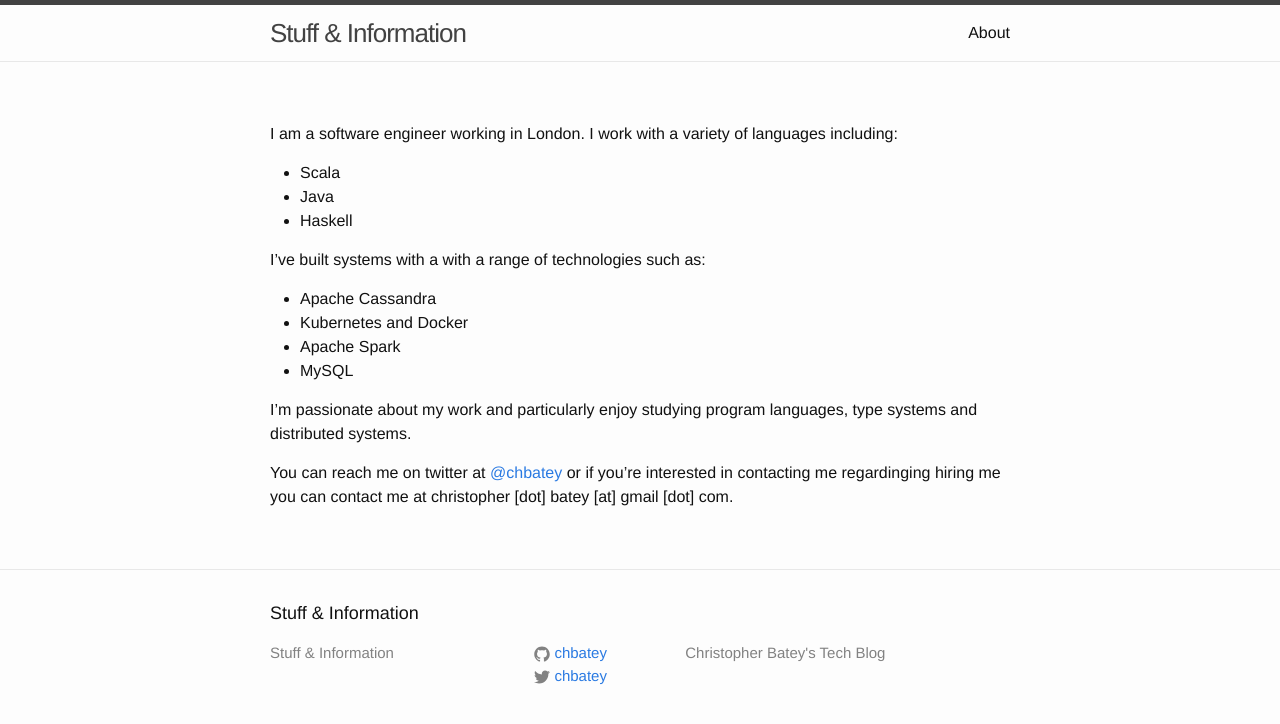
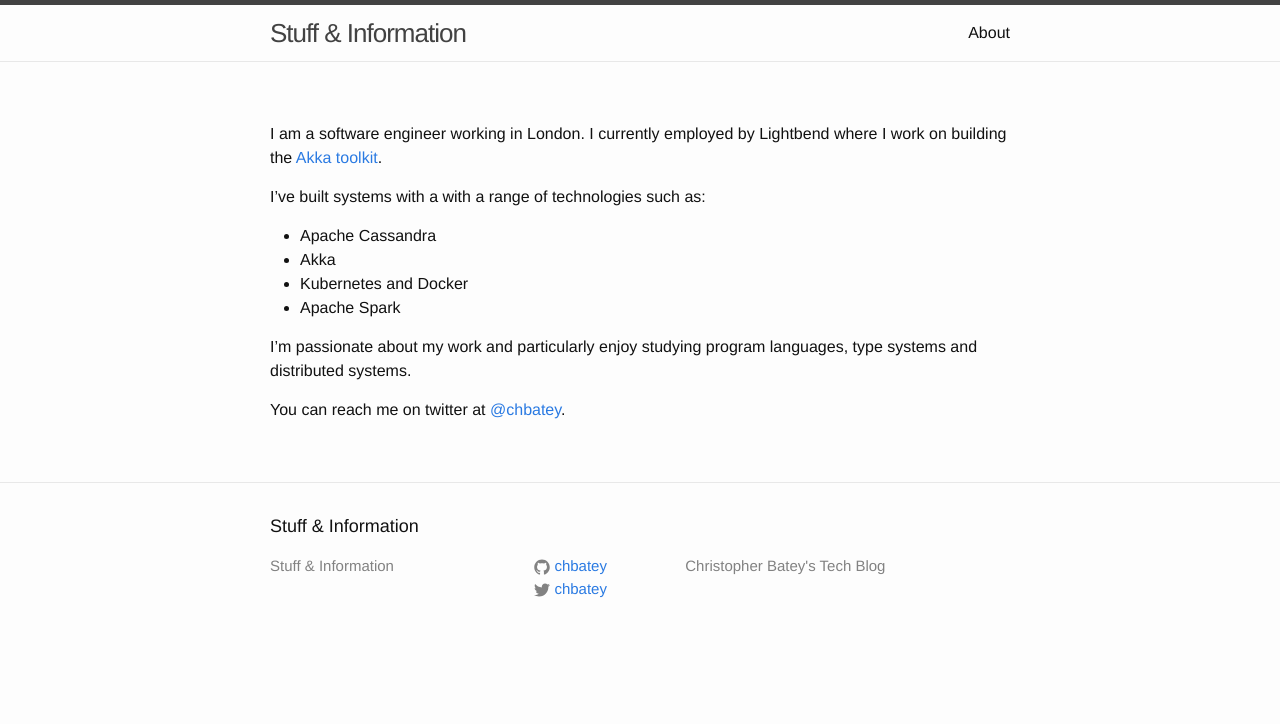
Before and after one commit to chbatey/chbatey.github.io, a Jekyll site: the page built from about.md, in a window 1280 px wide. Shown: the top 724 px of the page. Built offline with Jekyll 4.4.1, drawn with Linux system fonts in a browser that asks for light colours.

Commit message:
Update about

```diff
--- a/about.md
+++ b/about.md
@@ -3,22 +3,17 @@
 permalink: /about/
 ---
 
-I am a software engineer working in London. I work with a variety of
-languages including:
-
-* Scala
-* Java
-* Haskell
+I am a software engineer working in London. I currently employed
+by Lightbend where I work on building the [Akka toolkit](https://akka.io/).
 
 I've built systems with a with a range of technologies such as:
 
 * Apache Cassandra
+* Akka
 * Kubernetes and Docker
 * Apache Spark
-* MySQL
 
 I'm passionate about my work and particularly enjoy studying program languages, type
 systems and distributed systems.
 
-You can reach me on twitter at [@chbatey](https://twitter.com/chbatey) or if you're
-interested in contacting me regardinging hiring me you can contact me at christopher [dot] batey [at] gmail [dot] com.
+You can reach me on twitter at [@chbatey](https://twitter.com/chbatey).
```
